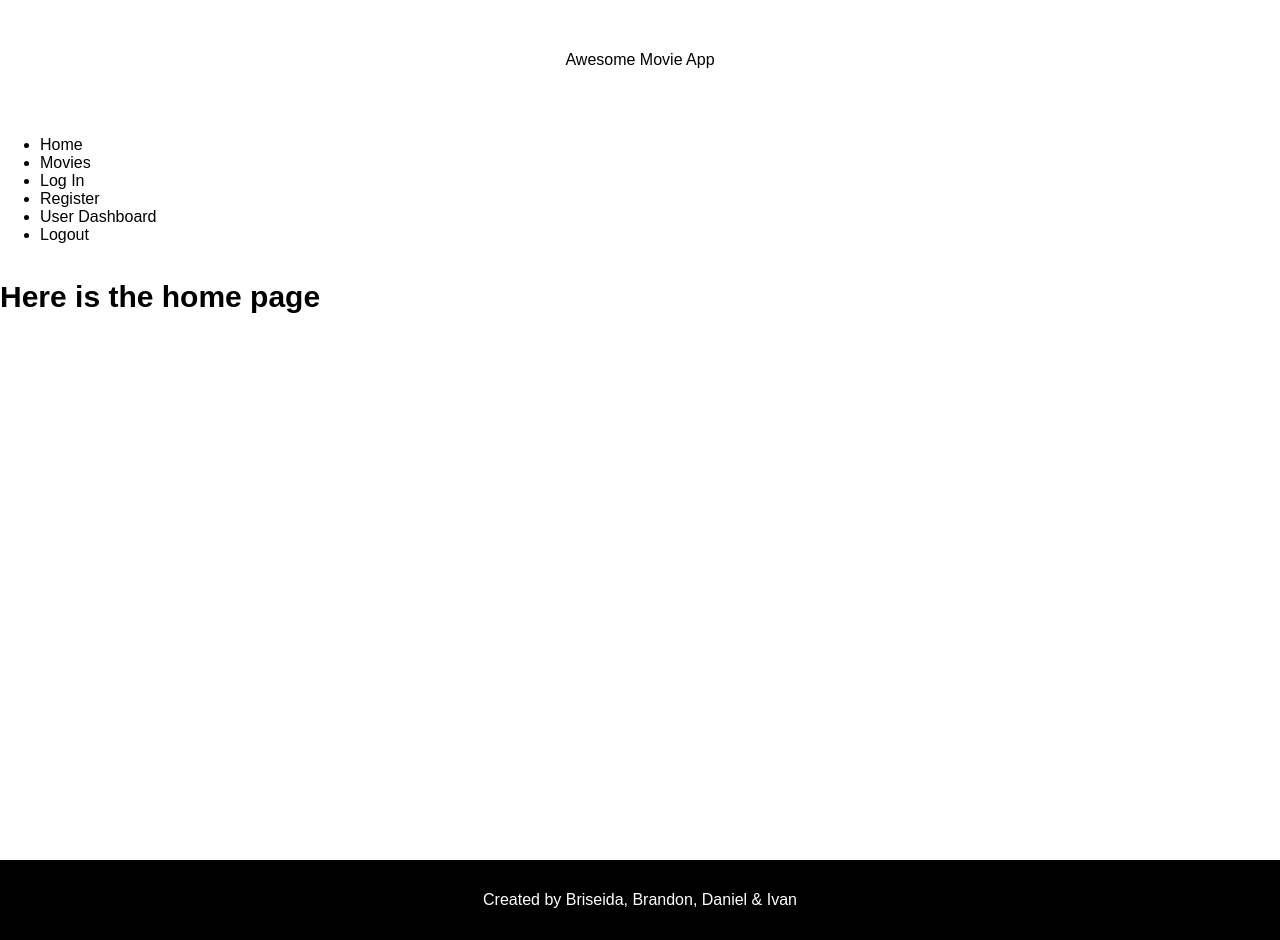
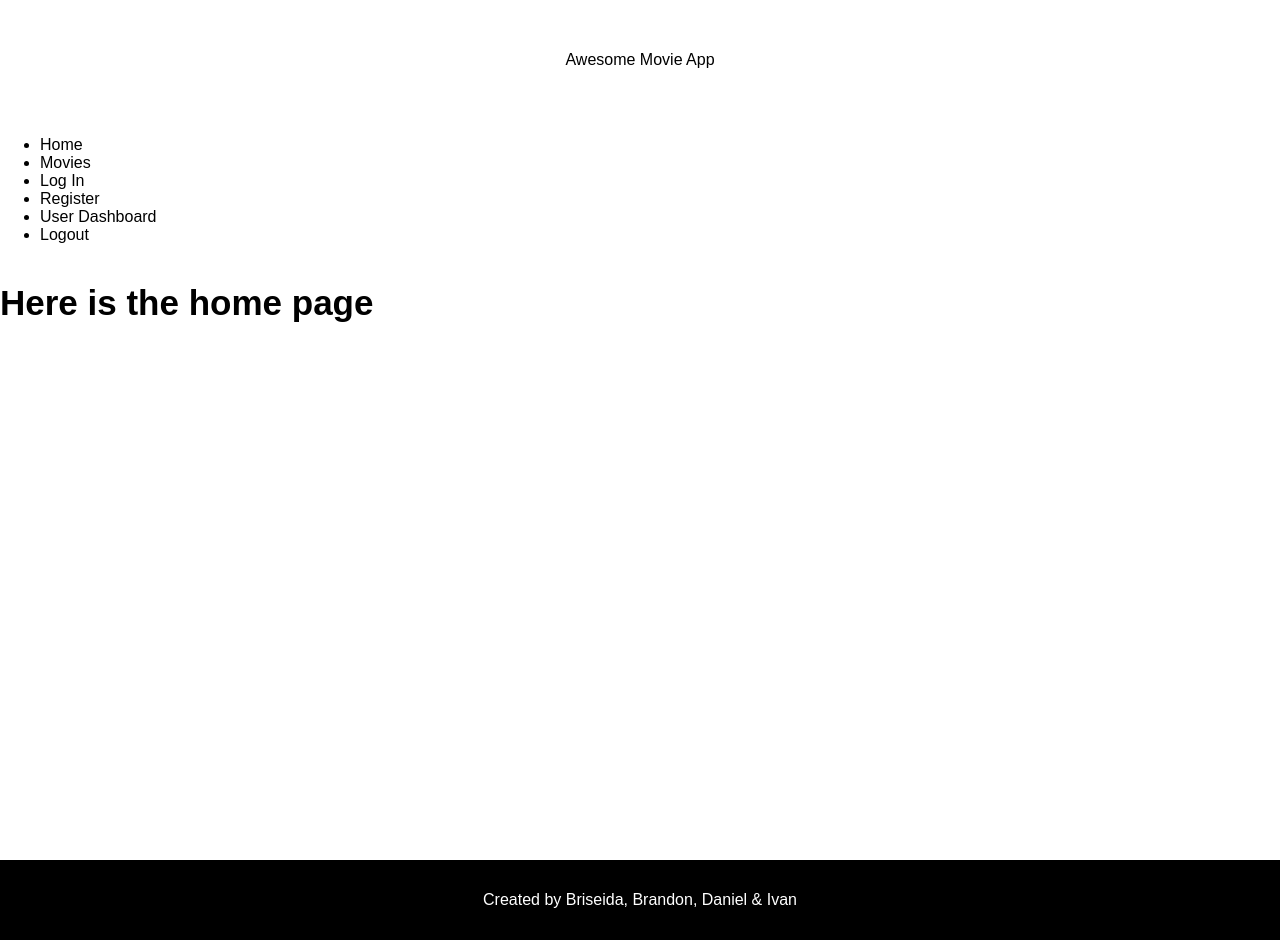
Before and after one commit to BStudies/PROJECT_03-Team-Build-Practice, a React (Create React App) app in the folder movies-app/client/: page / in a window 1280 px wide. Built offline with nearby package versions, Linux system fonts and the light colour scheme; no server answers.

Commit message:
CSS edits

```diff
--- a/movies-app/client/src/App.css
+++ b/movies-app/client/src/App.css
@@ -8,7 +8,7 @@
 main {
   display: flex;
   min-height: 75vh;
-  font-size: 15px;
+  font-size: 20px;
 }
 
 .footer {
@@ -19,3 +19,11 @@ main {
   background-color: black;
   color: white;
 }
+
+h1 {
+  font-size: 35px;
+}
+
+h2 {
+  font-size: 30px;
+}
```
